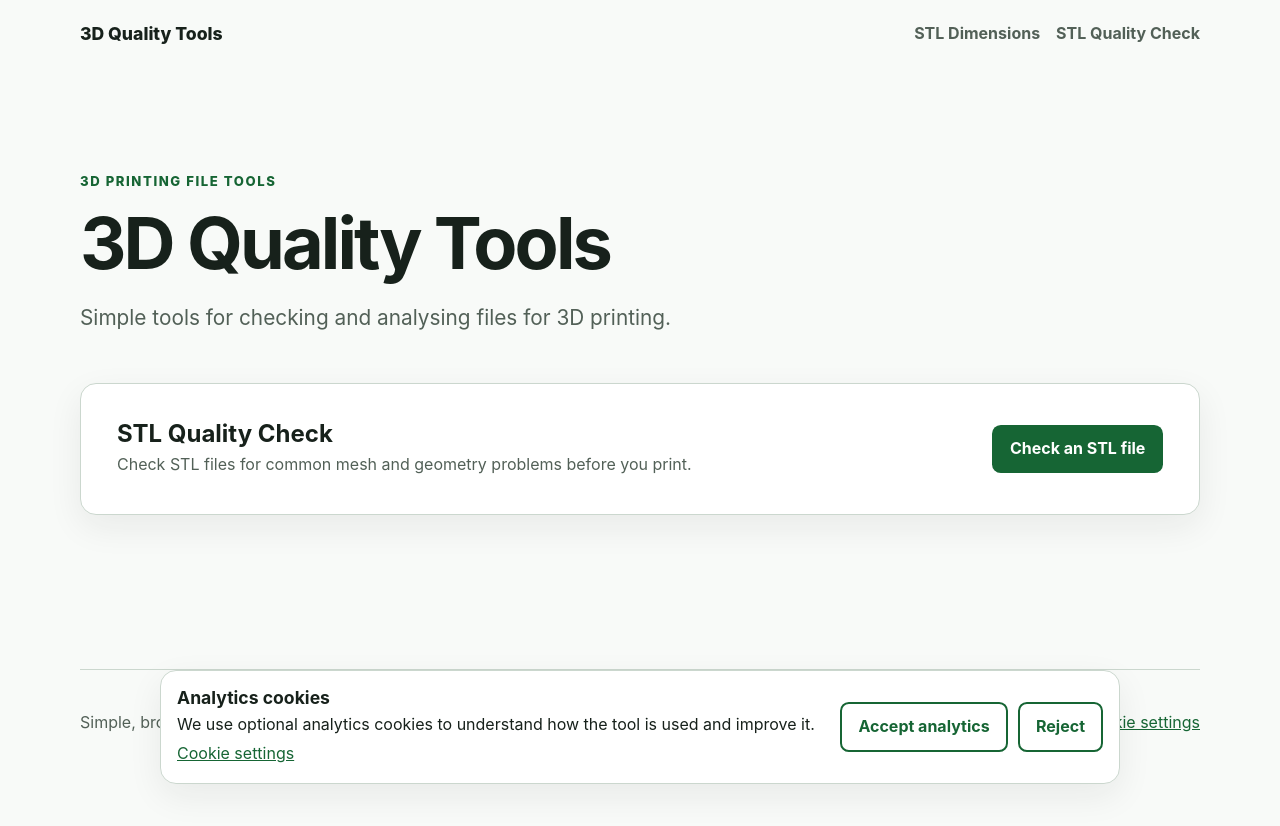
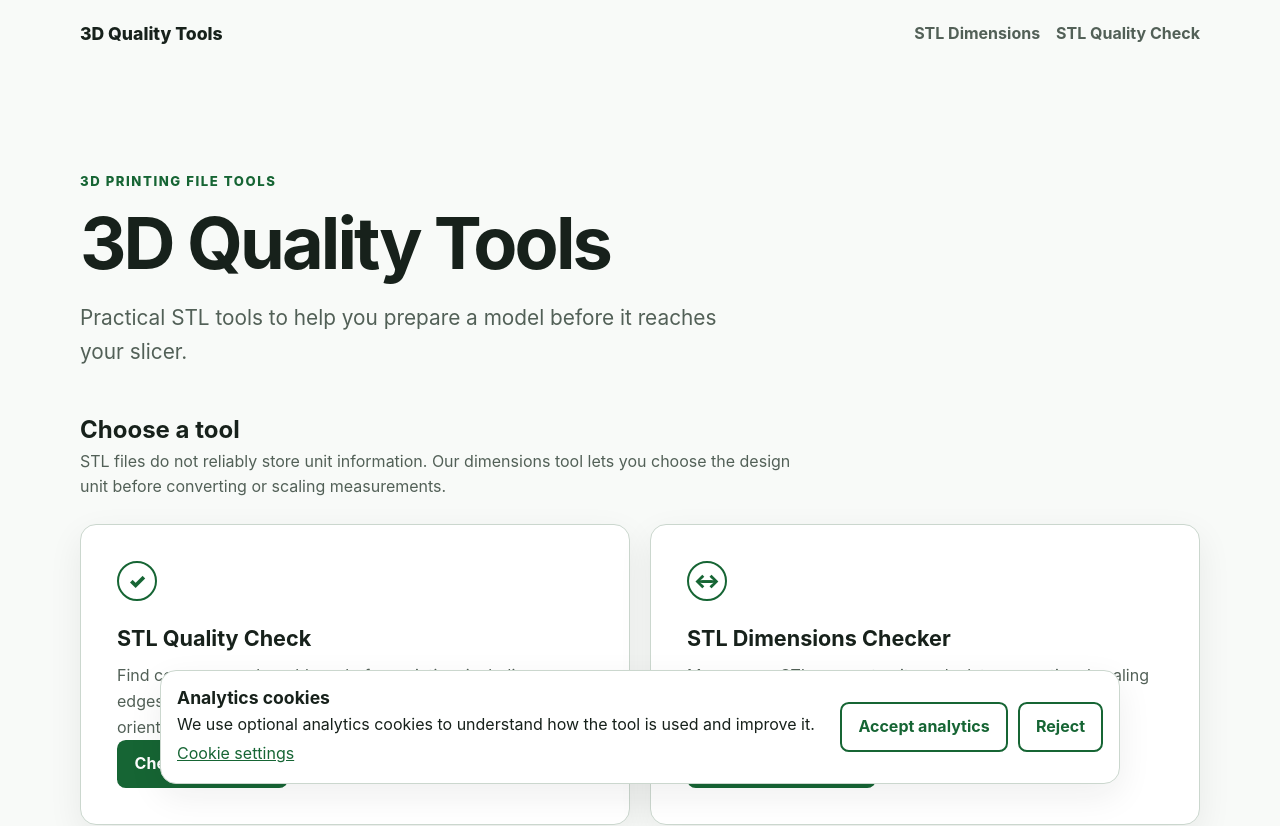
Before and after one commit to jankidudel/3d-frontend, an Angular app: page / in a window 1280 px wide. Shown: the top 826 px of the page. Before the commit the page ends 800 px from the top, so only its background shows below. Built offline with nearby package versions, Linux system fonts and the light colour scheme.

Commit message:
homepage changes

```diff
--- a/src/app/features/home/home-page.html
+++ b/src/app/features/home/home-page.html
@@ -2,15 +2,42 @@
   <p class="eyebrow">3D printing file tools</p>
   <h1>3D Quality Tools</h1>
   <p class="lead">
-    Simple tools for checking and analysing files for 3D printing.
+    Practical STL tools to help you prepare a model before it reaches your
+    slicer.
   </p>
-  <section class="tool card" aria-labelledby="stl-tool-title">
-    <div>
-      <h2 id="stl-tool-title">STL Quality Check</h2>
+
+  <section class="tools" aria-labelledby="tools-title">
+    <div class="section-intro">
+      <h2 id="tools-title">Choose a tool</h2>
       <p>
-        Check STL files for common mesh and geometry problems before you print.
+        STL files do not reliably store unit information. Our dimensions tool
+        lets you choose the design unit before converting or scaling
+        measurements.
       </p>
     </div>
-    <a class="button" routerLink="/stl-quality-check">Check an STL file</a>
+
+    <div class="tool-grid">
+      <article class="tool-card card">
+        <span class="tool-icon" aria-hidden="true">✓</span>
+        <h3>STL Quality Check</h3>
+        <p>
+          Find common mesh problems before printing, including open edges,
+          non-manifold geometry, duplicate triangles and orientation issues.
+        </p>
+        <a class="button" routerLink="/stl-quality-check">Check an STL file</a>
+      </article>
+
+      <article class="tool-card card">
+        <span class="tool-icon" aria-hidden="true">↔</span>
+        <h3>STL Dimensions Checker</h3>
+        <p>
+          Measure an STL, convert units, calculate proportional scaling and
+          check whether it fits your printer.
+        </p>
+        <a class="button" routerLink="/stl-dimensions-checker"
+          >Measure an STL file</a
+        >
+      </article>
+    </div>
   </section>
 </main>
--- a/src/app/features/home/home-page.scss
+++ b/src/app/features/home/home-page.scss
@@ -1,26 +1,52 @@
-.tool {
-  display: flex;
-  align-items: center;
-  justify-content: space-between;
-  gap: 2rem;
+.tools {
   margin-top: 3rem;
-  padding: clamp(1.25rem, 4vw, 2.25rem);
 }
-
-.tool h2 {
+.section-intro {
+  max-width: 46rem;
+}
+.section-intro h2 {
   margin: 0 0 0.25rem;
 }
-.tool p {
+.section-intro p,
+.tool-card p {
   margin: 0;
   color: var(--muted);
 }
-.button {
-  flex: 0 0 auto;
+.tool-grid {
+  display: grid;
+  grid-template-columns: repeat(2, minmax(0, 1fr));
+  gap: 1.25rem;
+  margin-top: 1.5rem;
+}
+.tool-card {
+  display: flex;
+  align-items: flex-start;
+  flex-direction: column;
+  min-height: 100%;
+  padding: clamp(1.25rem, 4vw, 2.25rem);
+}
+.tool-icon {
+  display: grid;
+  width: 2.5rem;
+  height: 2.5rem;
+  margin-bottom: 1.25rem;
+  place-items: center;
+  border: 2px solid var(--primary);
+  border-radius: 50%;
+  color: var(--primary);
+  font-size: 1.25rem;
+  font-weight: 900;
+}
+.tool-card h3 {
+  margin: 0 0 0.5rem;
+  font-size: 1.35rem;
+}
+.tool-card .button {
+  margin-top: auto;
 }
 
 @media (max-width: 38rem) {
-  .tool {
-    align-items: stretch;
-    flex-direction: column;
+  .tool-grid {
+    grid-template-columns: 1fr;
   }
 }
--- a/src/app/features/home/home-page.ts
+++ b/src/app/features/home/home-page.ts
@@ -13,11 +13,13 @@ export class HomePage {
   private readonly meta = inject(Meta);
 
   constructor() {
-    this.title.setTitle('3D Quality Tools – Tools for Better 3D Printing');
+    this.title.setTitle(
+      '3D Quality Tools - STL Checks, Dimensions and Scaling',
+    );
     this.meta.updateTag({
       name: 'description',
       content:
-        'Simple tools for checking and analysing STL files for 3D printing.',
+        'Free STL tools to check mesh quality, measure dimensions, convert units, calculate scaling and assess printer build-volume fit.',
     });
   }
 }
```
Also changed, not shown: 1 other file (tests, documents, lock files or other folders).
